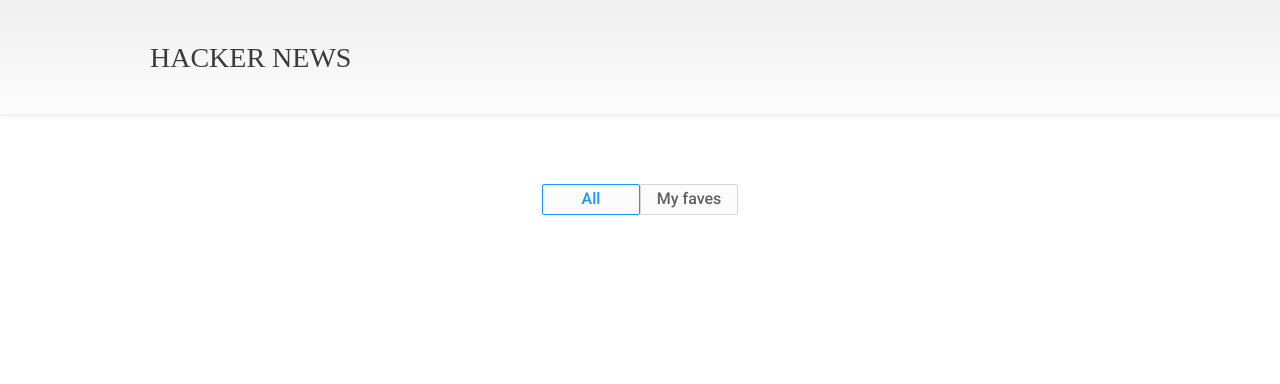
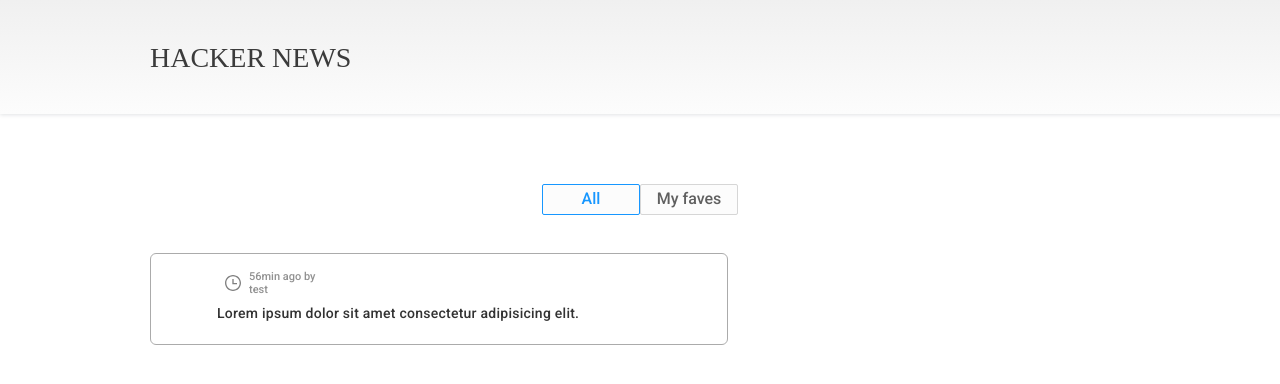
Before and after one commit to RodrigoLamus/hacker-news, a React (Create React App) app: page / in a window 1280 px wide. Shown: the top 384 px of the page. Built offline with nearby package versions, Linux system fonts and the light colour scheme.

Commit message:
adding card tag and its information

```diff
--- /dev/null
+++ b/src/components/Card/Card.module.css
@@ -0,0 +1,20 @@
+.card {
+    width: 34.375rem;
+    height: 5.625rem;
+    margin: 2.375rem 2.5rem 1.875rem 9.375rem;
+    padding: 0 0 0 1.625rem;
+    opacity: 0.8;
+    border-radius: 6px;
+    border: solid 1px #979797;
+    background-color: #fff;
+  }
+
+  .card:hover {
+    opacity: 0.6;
+  }
+
+  @media (max-width: 900px) {
+    .card {
+      width: 23rem;
+    }
+  }
--- /dev/null
+++ b/src/components/Card/Card.tsx
@@ -0,0 +1,21 @@
+import { InfoTag } from '../InfoTag/InfoTag';
+import styles from './Card.module.css';
+import React from 'react';
+import { CardInterface } from '../../interfaces';
+
+export const Card: React.FC<{ card: CardInterface; fav: boolean }> = ({
+  card,
+  fav,
+}) => {
+  return (
+    <div className={styles.card} key={card.id}>
+      <InfoTag
+        id={card.id}
+        createdAt={card.createdAt}
+        author={card.author}
+        title={card.title}
+        url={card.url}
+      />
+    </div>
+  );
+};
--- /dev/null
+++ b/src/components/InfoTag/InfoTag.module.css
@@ -0,0 +1,34 @@
+.main-info {
+    width: 27.5rem;
+    margin: 0.375rem 0 0;
+    font-size: 0.875rem;
+    font-weight: 500;
+    font-stretch: normal;
+    font-style: normal;
+    line-height: 1.43;
+    letter-spacing: 0.25px;
+    color: var(--brownish-grey);
+    list-style: none;
+}
+
+img {
+    width: 1rem;
+    height: 1rem;
+    margin-right: 0.5rem;
+    object-fit: contain;
+}
+
+.extra-info {
+    display: flex;
+    align-items: center;
+    width: 6.688rem;
+    margin: 0.125rem 19.313rem 0.438rem 0.5rem;
+    font-size: 0.688rem;
+    font-weight: normal;
+    font-stretch: normal;
+    font-style: normal;
+    line-height: normal;
+    letter-spacing: normal;
+    color: #767676;
+    list-style: none;
+}
--- /dev/null
+++ b/src/components/InfoTag/InfoTag.tsx
@@ -0,0 +1,27 @@
+import { CardInterface } from '../../interfaces';
+import styles from './InfoTag.module.css';
+import WatchSVG from '../../../public/assets/iconmonstr-time-2.svg';
+
+export const InfoTag: React.FC<CardInterface> = ({
+  title,
+  author,
+  createdAt,
+  url,
+}) => {
+  const openLink = () => {
+    const openedWindow = window.open(url);
+    openedWindow?.focus();
+  };
+
+  return (
+    <div onClick={openLink}>
+      <ul>
+        <li className={styles['extra-info']}>
+          <img src={WatchSVG} alt="watch" />
+          {`${createdAt.getMinutes()}min ago by ${author}`}
+        </li>
+        <li className={styles['main-info']}>{title}</li>
+      </ul>
+    </div>
+  );
+};
--- a/src/components/Main/Main.tsx
+++ b/src/components/Main/Main.tsx
@@ -1,5 +1,19 @@
+import { Card } from '../Card/Card';
 import { TabButtons } from '../TabButtons/TabButtons';
 
+const mockData = {
+  author: 'test',
+  id: 1,
+  title: 'Lorem ipsum dolor sit amet consectetur adipisicing elit.',
+  url: 'test',
+  createdAt: new Date(),
+};
+
 export const Main: React.FC = () => {
-  return <TabButtons />;
+  return (
+    <>
+      <TabButtons />
+      <Card card={mockData} fav={true} />
+    </>
+  );
 };
--- a/src/context/context.tsx
+++ b/src/context/context.tsx
@@ -1,4 +1,4 @@
-import { createContext, useCallback, useEffect, useState } from 'react';
+import { createContext, useState } from 'react';
 import { ContextInterface } from '../interfaces';
 
 export const GlobalContext = createContext<ContextInterface>({
--- a/src/declaration.d.ts
+++ b/src/declaration.d.ts
@@ -1,3 +1,4 @@
 declare module '*.module.css';
 declare module '*.css';
 declare module '*.png';
+declare module '*.svg';
```
Also changed, not shown: src/interfaces.ts (+7 -0 lines), public/assets/iconmonstr-time-2.svg (added), 1 other file (tests, documents, lock files or other folders).
